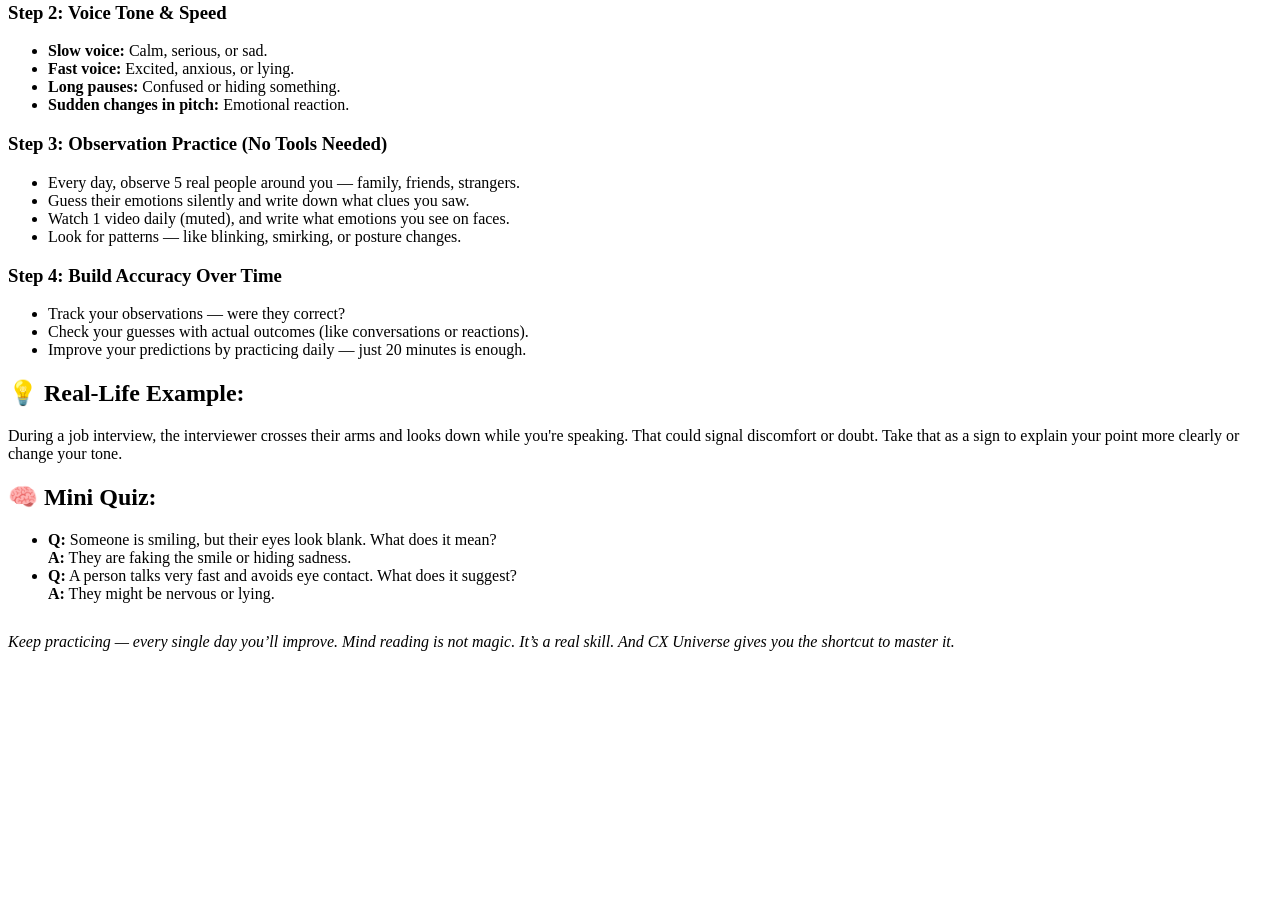
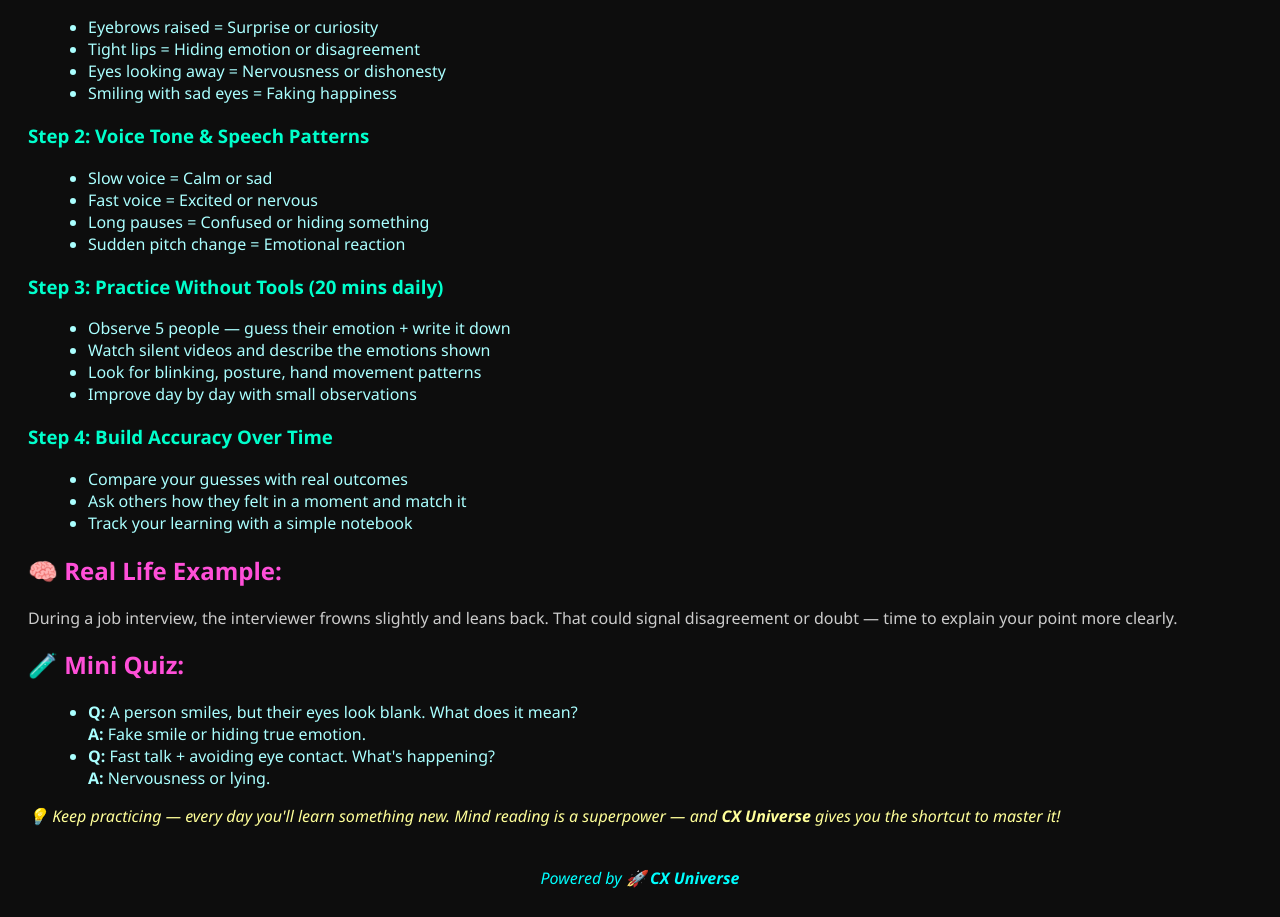
Before and after one commit to Himan5u/cx-universe-site, a plain HTML site: page mind-reading.html in a window 1280 px wide. Shown: the part 300-1217 px from the top of the page. Before the commit the page ends 967 px from the top, so only its background shows below. Drawn offline with Linux system fonts and the light colour scheme.

Commit message:
Update mind-reading.html

```diff
--- a/mind-reading.html
+++ b/mind-reading.html
@@ -1,54 +1,116 @@
+<!DOCTYPE html>
+<html lang="en">
+<head>
+  <meta charset="UTF-8">
+  <title>Mind Reading | CX Universe</title>
+  <style>
+    body {
+      background-color: #0d0d0d;
+      color: #00ffff;
+      font-family: 'Segoe UI', sans-serif;
+      padding: 20px;
+    }
+    nav {
+      background-color: #000;
+      padding: 10px;
+      text-align: center;
+    }
+    nav a {
+      color: #00ffff;
+      margin: 0 15px;
+      text-decoration: none;
+      font-weight: bold;
+    }
+    h1 {
+      color: #00ffff;
+      text-align: center;
+    }
+    h2 {
+      color: #ff4fd8;
+    }
+    h3 {
+      color: #00ffcc;
+    }
+    ul {
+      margin-left: 20px;
+      color: #aaffff;
+    }
+    p {
+      color: #cccccc;
+    }
+    em {
+      color: #ffff99;
+    }
+    footer {
+      text-align: center;
+      margin-top: 40px;
+      color: #00ffff;
+      font-style: italic;
+    }
+  </style>
+</head>
+<body>
+
+  <nav>
+    <a href="index.html">Home</a>
+    <a href="about.html">About</a>
+    <a href="services.html">Services</a>
+  </nav>
+
   <h1>Mind Reading with AI Psychology</h1>
-<p>
-Learn how to read people’s minds — not by magic, but by understanding microexpressions, voice tone, and body language using AI-supported psychology. This page will train you step-by-step, and by the end, you’ll be able to guess what people are feeling — just by observing them.
-</p>
+  <p>Welcome to one of the most powerful skills of the AI era — learning to understand what others are feeling or thinking using psychology and artificial intelligence tools.</p>
 
   <h2>🔍 Step-by-Step Learning:</h2>
 
-<h3>Step 1: Master Microexpressions & Body Language</h3>
+  <h3>Step 1: Microexpression & Body Language</h3>
   <ul>
-  <li><strong>Eyebrows raised:</strong> Surprise, curiosity, or confusion.</li>
-  <li><strong>Tight lips:</strong> Hiding emotion or disagreement.</li>
-  <li><strong>Eyes looking away:</strong> Nervousness or dishonesty.</li>
-  <li><strong>Smiling with sad eyes:</strong> Pretending to be happy.</li>
+    <li>Eyebrows raised = Surprise or curiosity</li>
+    <li>Tight lips = Hiding emotion or disagreement</li>
+    <li>Eyes looking away = Nervousness or dishonesty</li>
+    <li>Smiling with sad eyes = Faking happiness</li>
   </ul>
 
-<h3>Step 2: Voice Tone & Speed</h3>
+  <h3>Step 2: Voice Tone & Speech Patterns</h3>
   <ul>
-  <li><strong>Slow voice:</strong> Calm, serious, or sad.</li>
-  <li><strong>Fast voice:</strong> Excited, anxious, or lying.</li>
-  <li><strong>Long pauses:</strong> Confused or hiding something.</li>
-  <li><strong>Sudden changes in pitch:</strong> Emotional reaction.</li>
+    <li>Slow voice = Calm or sad</li>
+    <li>Fast voice = Excited or nervous</li>
+    <li>Long pauses = Confused or hiding something</li>
+    <li>Sudden pitch change = Emotional reaction</li>
   </ul>
 
-<h3>Step 3: Observation Practice (No Tools Needed)</h3>
+  <h3>Step 3: Practice Without Tools (20 mins daily)</h3>
   <ul>
-  <li>Every day, observe 5 real people around you — family, friends, strangers.</li>
-  <li>Guess their emotions silently and write down what clues you saw.</li>
-  <li>Watch 1 video daily (muted), and write what emotions you see on faces.</li>
-  <li>Look for patterns — like blinking, smirking, or posture changes.</li>
+    <li>Observe 5 people — guess their emotion + write it down</li>
+    <li>Watch silent videos and describe the emotions shown</li>
+    <li>Look for blinking, posture, hand movement patterns</li>
+    <li>Improve day by day with small observations</li>
   </ul>
 
   <h3>Step 4: Build Accuracy Over Time</h3>
   <ul>
-  <li>Track your observations — were they correct?</li>
-  <li>Check your guesses with actual outcomes (like conversations or reactions).</li>
-  <li>Improve your predictions by practicing daily — just 20 minutes is enough.</li>
+    <li>Compare your guesses with real outcomes</li>
+    <li>Ask others how they felt in a moment and match it</li>
+    <li>Track your learning with a simple notebook</li>
   </ul>
 
-<h2>💡 Real-Life Example:</h2>
+  <h2>🧠 Real Life Example:</h2>
   <p>
-During a job interview, the interviewer crosses their arms and looks down while you're speaking. That could signal discomfort or doubt. Take that as a sign to explain your point more clearly or change your tone.
+    During a job interview, the interviewer frowns slightly and leans back. That could signal disagreement or doubt — time to explain your point more clearly.
   </p>
 
-<h2>🧠 Mini Quiz:</h2>
+  <h2>🧪 Mini Quiz:</h2>
   <ul>
-  <li><strong>Q:</strong> Someone is smiling, but their eyes look blank. What does it mean?<br>
-      <strong>A:</strong> They are faking the smile or hiding sadness.</li>
-  <li><strong>Q:</strong> A person talks very fast and avoids eye contact. What does it suggest?<br>
-      <strong>A:</strong> They might be nervous or lying.</li>
+    <li><strong>Q:</strong> A person smiles, but their eyes look blank. What does it mean?<br>
+        <strong>A:</strong> Fake smile or hiding true emotion.</li>
+    <li><strong>Q:</strong> Fast talk + avoiding eye contact. What's happening?<br>
+        <strong>A:</strong> Nervousness or lying.</li>
   </ul>
 
-<p style="font-style: italic; margin-top: 30px;">
-Keep practicing — every single day you’ll improve. Mind reading is not magic. It’s a real skill. And CX Universe gives you the shortcut to master it.
-</p>
+  <p><em>💡 Keep practicing — every day you'll learn something new. Mind reading is a superpower — and <strong>CX Universe</strong> gives you the shortcut to master it!</em></p>
+
+  <footer>
+    Powered by 🚀 <strong>CX Universe</strong>
+  </footer>
+
+</body>
+</html>
```
Lines whose indentation alone changed are shown as unchanged.
